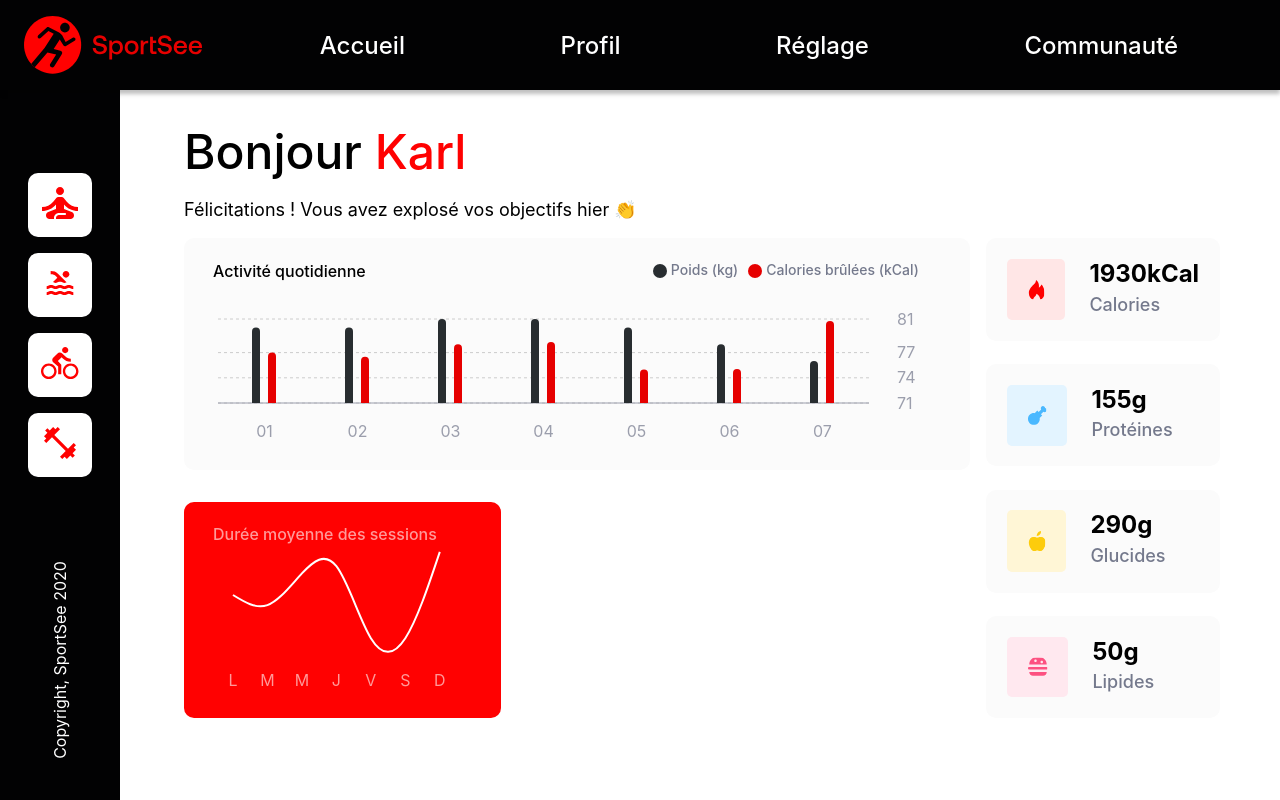
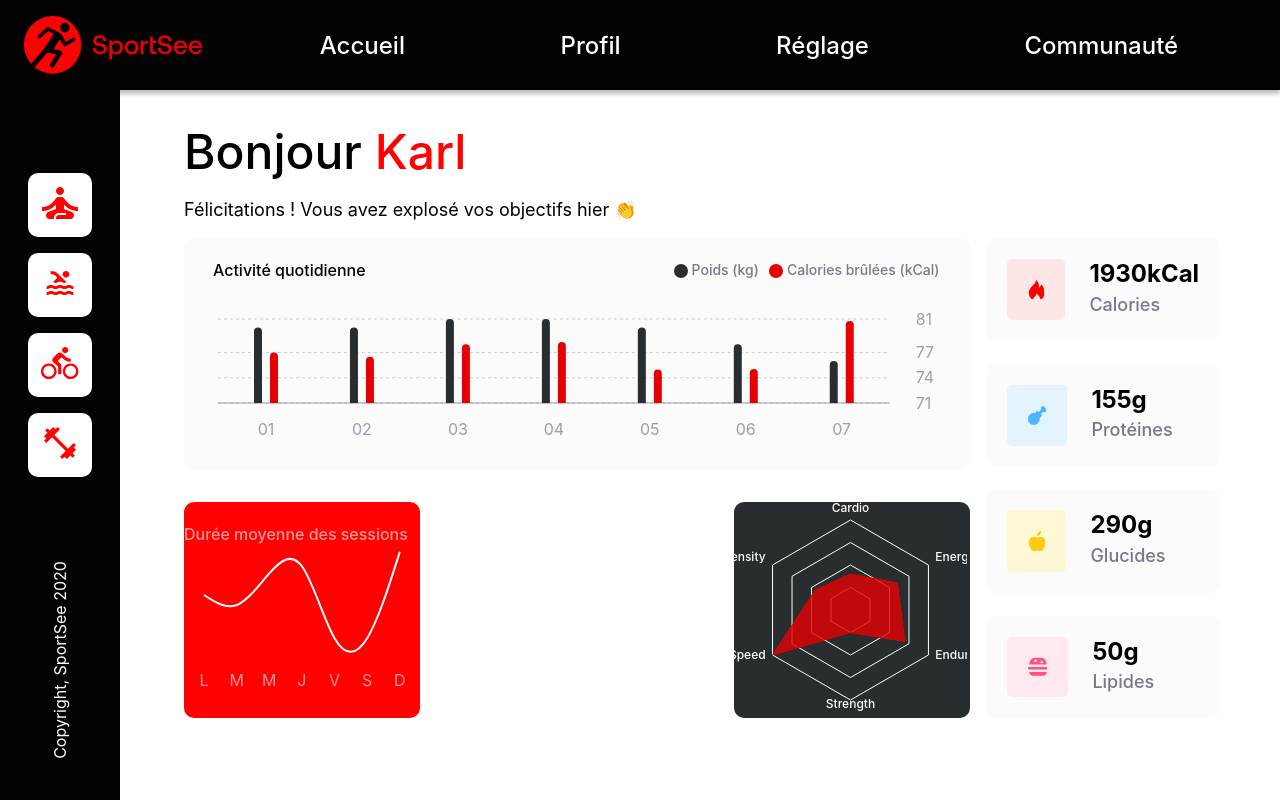
Before and after one commit to CindyJEAN/CindyJean_12_17022022, a React (Create React App) app: page / in a window 1280 px wide. Built offline with nearby package versions, Linux system fonts and the light colour scheme.

Commit message:
feat: added activityKing chart
chart, getUserPerformance function, updates style on other charts

```diff
--- a/src/app.scss
+++ b/src/app.scss
@@ -5,3 +5,4 @@
 @import "./components/dashboard/dashboard";
 @import "./components/charts/dailyActivityChart/dailyActivityChart";
 @import "./components/charts/averageSessionsChart/averageSessionsChart";
+@import "./components/charts/activityKindChart/activityKindChart";
--- a/src/base/_utils.scss
+++ b/src/base/_utils.scss
@@ -17,6 +17,5 @@
 
 
 .dashboardItem {
-  background-color: $backgroundLight;
   border-radius: 10px;
 }
--- /dev/null
+++ b/src/components/charts/activityKindChart/_activityKindChart.scss
@@ -0,0 +1,21 @@
+@import "../../../base/utils";
+
+.activityKindChartComponent {
+  @extend .dashboardItem;
+  background-color: $backgroundDark;
+  width: 30%;
+
+  .recharts-polar-grid-angle {
+    display: none;
+  }
+  .recharts-polar-grid-concentric-polygon {
+    stroke: #fff;
+  }
+
+  .recharts-polar-angle-axis-tick-value {
+    fill: #fff;
+    text-transform: capitalize;
+    font-size: 0.75rem;
+    font-weight: 500;
+  }
+}
--- /dev/null
+++ b/src/components/charts/activityKindChart/activityKindChart.jsx
@@ -0,0 +1,31 @@
+import { PolarAngleAxis, PolarGrid, Radar, RadarChart, ResponsiveContainer } from "recharts";
+import React from "react";
+import { getUserPerformance } from "../../../data/dataManager";
+
+export default function activityKindChart() {
+  const performanceData = getUserPerformance();
+  console.log("performanceData", performanceData);
+
+  return (
+    <div className="activityKindChartComponent">
+      <ResponsiveContainer width="99%">
+        <RadarChart
+          outerRadius={90}
+          width={730}
+          height={250}
+          data={performanceData}
+        >
+          <PolarGrid />
+          <PolarAngleAxis dataKey="kind"/>
+          <Radar
+            name="activité"
+            dataKey="value"
+            stroke="#E60000"
+            fill="#E60000"
+            fillOpacity={0.8}
+          />
+        </RadarChart>
+      </ResponsiveContainer>
+    </div>
+  );
+}
--- a/src/components/charts/averageSessionsChart/_averageSessionsChart.scss
+++ b/src/components/charts/averageSessionsChart/_averageSessionsChart.scss
@@ -2,9 +2,9 @@
 
 .averageSessionsChartComponent {
   @extend .dashboardItem;
-  // padding: 1rem 0;
-  padding: 1rem 1.8rem;
-  width: 33%;
+  padding: 1rem 0;
+  // padding: 1rem 1.8rem;
+  width: 30%;
   background-color: $colorPrimary;
 
   .recharts-surface:hover {
@@ -37,4 +37,5 @@
     margin: 1rem;
     background-color: blue;
   }
+
 }
--- a/src/components/charts/averageSessionsChart/averageSessionsChart.jsx
+++ b/src/components/charts/averageSessionsChart/averageSessionsChart.jsx
@@ -13,16 +13,16 @@
 
 export default function AverageSessionsChart() {
   const averageSessions = getUserAverageSessions();
-  console.log("averageSessions", averageSessions);
 
   return (
     <div className="averageSessionsChartComponent">
-      <ResponsiveContainer width="99%">
+      <ResponsiveContainer width="100%">
         <LineChart
-          width={730}
-          height={250}
+          width={258}
+          height={263}
           data={averageSessions}
-          margin={{ top: 5, right: 30, left: 20, bottom: 5 }}
+          margin={{ top: 5, right: 20, left: 20, bottom: 5 }}
+          // margin={{ right: -5, left: -5 }}
         >
           <text
             x={0}
@@ -34,7 +34,11 @@
           >
             <tspan>Durée moyenne des sessions</tspan>
           </text>
-          <XAxis dataKey="day" axisLine={false} tickLine={false} />
+          <XAxis
+            dataKey="day"
+            axisLine={false}
+            tickLine={false}
+          />
           <YAxis
             dataKey="sessionLength"
             hide={true}
--- a/src/components/charts/dailyActivityChart/_dailyActivityChart.scss
+++ b/src/components/charts/dailyActivityChart/_dailyActivityChart.scss
@@ -2,7 +2,10 @@
 
 .dailyActivityChartComponent {
   @extend .dashboardItem;
-  padding: 1rem 1.8rem 2rem;
+  background-color: $backgroundLight;
+  // padding: 1rem 1.8rem 2rem;
+  padding: 1rem 0.5rem 2rem 1.8rem;
+
   width: 100%;
 
   .recharts-surface:hover {
--- a/src/components/charts/dailyActivityChart/dailyActivityChart.jsx
+++ b/src/components/charts/dailyActivityChart/dailyActivityChart.jsx
@@ -29,11 +29,7 @@
             <tspan>Activité quotidienne</tspan>
           </text>
           <CartesianGrid strokeDasharray="3 3" vertical={false} />
-          <XAxis
-            dataKey="day"
-            tickLine={false}
-            tick={{ transform: "translate(0, 15)" }}
-          />
+          <XAxis dataKey="day" tickLine={false} tickMargin={15} />
           <YAxis
             yAxisId="kg"
             dataKey="kilogram"
@@ -41,7 +37,7 @@
             orientation="right"
             axisLine={false}
             tickLine={false}
-            tick={{ transform: "translate(20, 0)" }}
+            tickMargin={20}
           />
           <YAxis yAxisId="calories" dataKey="calories" hide={true} />
           <Tooltip
--- a/src/components/dashboard/_dashboard.scss
+++ b/src/components/dashboard/_dashboard.scss
@@ -41,6 +41,7 @@
       display: flex;
       flex-wrap: wrap;
       row-gap: 2rem;
+      justify-content: space-between;
     }
 
     .dashboardDataInfoCards {
--- a/src/components/dashboard/dashboard.jsx
+++ b/src/components/dashboard/dashboard.jsx
@@ -3,6 +3,7 @@
 import InfoCard from "../infoCard/infoCard";
 import React from "react";
 import { getUserMainDataById } from "../../data/dataManager";
+import ActivityKindChart from "../charts/activityKindChart/activityKindChart";
 
 export default function Dashboard() {
   const userMainData = getUserMainDataById();
@@ -21,6 +22,7 @@
         <div className="dashboardDataGraphs">
           <DailyActivityChart />
           <AverageSessionsChart />
+          <ActivityKindChart />
         </div>
 
         <div className="dashboardDataInfoCards">
--- a/src/components/infoCard/_infoCard.scss
+++ b/src/components/infoCard/_infoCard.scss
@@ -2,6 +2,7 @@
 
 .infoCard {
   @extend .dashboardItem;
+  background-color: $backgroundLight;
   padding: 1.3rem;
   display: grid;
   column-gap: 1.5rem;
--- a/src/data/dataManager.js
+++ b/src/data/dataManager.js
@@ -88,8 +88,8 @@
 
   return {
     dailyActivity,
-    unitLeft:"kCal",
-    unitRight:"kg"
+    unitLeft: "kCal",
+    unitRight: "kg",
   };
 };
 
@@ -103,7 +103,7 @@
 
 /**
  * get formated average sessions
- *
+ * US #7
  * @return  {Array<Object>}  array of objects : day (in week), sessionLength
  */
 const getUserAverageSessions = () => {
@@ -126,23 +126,29 @@
       day: days[dayIndex],
     };
   });
-
-  // const totalSessionsLength = sessions.reduce(
-  //   (acc, curr) => acc + curr.sessionLength,
-  //   0
-  // );
-  // const average = totalSessionsLength / sessions.length;
-  // return { average, formatedSessions };
   return formatedSessions;
 };
 
 /**
- * @param {number} id
+ * get user activity kind performance
+ * US #9
+ * @return {Array<Object>} array of objects (kind of activity, value)
  */
-const getUserPerformance = (id) =>
-  USER_PERFORMANCE.filter(
-    (userPerformance) => userPerformance.userId === id
-  ).shift();
+const getUserPerformance = () => {
+  const performanceData = USER_PERFORMANCE.filter(
+    (userPerformance) => userPerformance.userId === userId
+  )[0];
+
+  const userPerformance = performanceData.data.map((data) => {
+    return {
+      ...data,
+      kind: performanceData.kind[data.kind],
+    };
+  });
+  return userPerformance;
+};
+
+//TODO function toGet todayScore (US #8), par usermaindata
 
 module.exports = {
   // getUserId,
```
